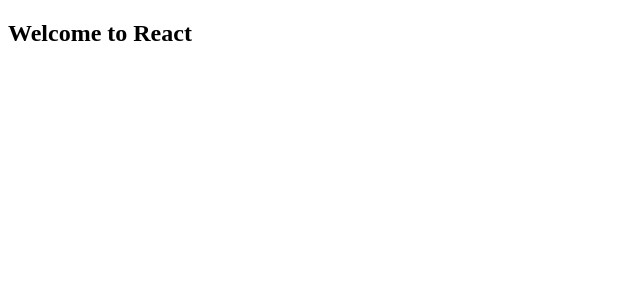
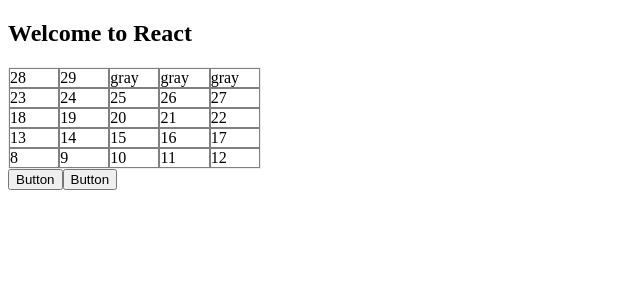
Before and after one commit to ehinson/responsive-tables, a React (Create React App) app: page / in a window 1280 px wide. Shown: the top 300 px of the page, without its empty margins (0-640 px from the left). Built offline with nearby package versions, Linux system fonts and the light colour scheme.

Commit message:
Flex table

```diff
--- a/src/components/App.js
+++ b/src/components/App.js
@@ -1,12 +1,37 @@
 import React, { Component } from 'react';
 import data from '../data.json';
+import { Table, TableCell } from '../styled-components/Table';
 
 class App extends Component {
+  loopTableCells = (min, max, iterator) => {
+    var table = [];
+    for (var i = min; i <= max; i++) {
+      table.push(i);
+    }
+    if (table.length % 5 !== 0) {
+      let gray = Array(5 - table.length % 5);
+      table.push(...gray);
+    }
+    return table;
+  };
+
   render() {
     return (
       <div className="App">
         <div className="App-header">
           <h2>Welcome to React</h2>
+        </div>
+        <div>
+          <Table width={data.red.width}>
+            {this.loopTableCells(data.red.min, data.red.max, data.red.increment).map(number => (
+              <TableCell key={number} className={`table-cell ${!number && 'gray'}`}>
+                {number ? number : 'gray'}
+              </TableCell>
+            ))}
+
+          </Table>
+          <button>Button</button>
+          <button>Button</button>
         </div>
 
       </div>
--- a/src/data.json
+++ b/src/data.json
@@ -1,7 +1,7 @@
 {
   "red": {
     "min": 8,
-    "max": 30,
+    "max": 29,
     "width": "20%",
     "increment": 1,
     "direction": "ltr-up"
--- a/src/styled-components/Table.js
+++ b/src/styled-components/Table.js
@@ -0,0 +1,16 @@
+import styled from 'styled-components';
+
+export const Table = styled.div`
+  display: flex;
+  width: 20%;
+  border: 1px solid #eeeeee;
+  flex-direction: row;
+  flex-wrap: wrap-reverse;
+  box-sizing: border-box;
+`;
+
+export const TableCell = styled.div`
+  width: 20%;
+  border: 1px solid gray;
+  box-sizing: border-box;
+`;
```
